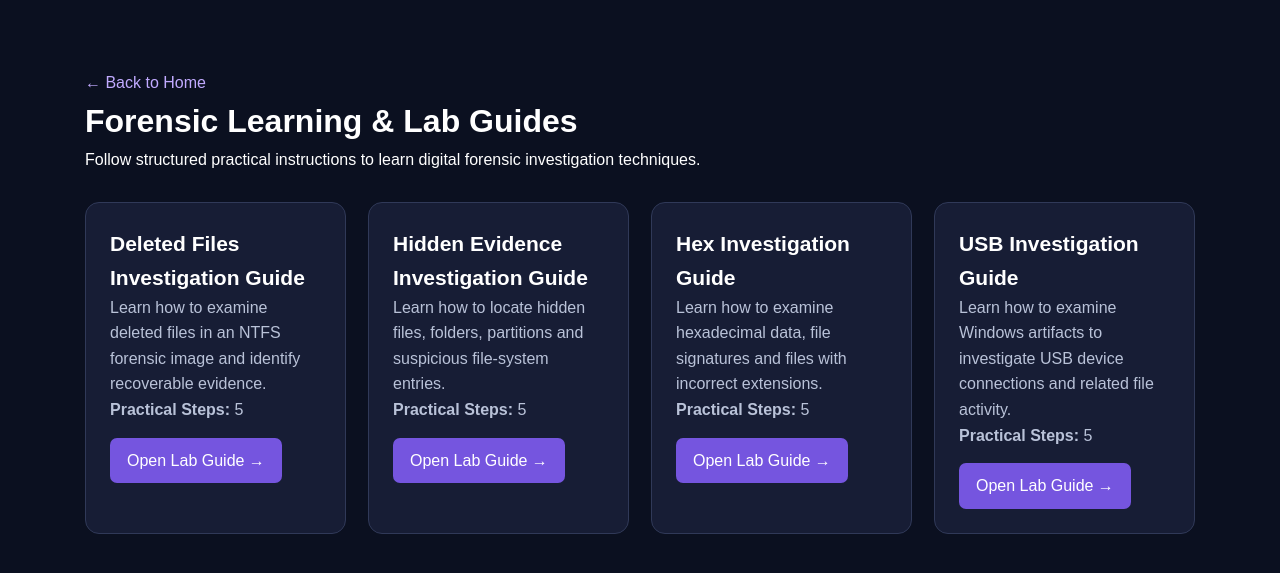
After one commit to Qalb-Creater/ForenQuest, a Flask app: page /guides in a window 1280 px wide. The commit adds this page. Shown: the top 573 px of the page. Run offline with Flask 3, Linux system fonts and the light colour scheme.

Commit message:
Build forensic learning and lab guides

```diff
--- a/app/__init__.py
+++ b/app/__init__.py
@@ -1,6 +1,7 @@
 
 from flask import Flask, render_template, abort
 from app.cases import CASES
+from app.guides import GUIDES
 
 
 def create_app():
@@ -31,4 +32,24 @@ def create_app():
             case=selected_case
         )
 
+    @app.route("/guides")
+    def guide_library():
+        return render_template("guides.html", guides=GUIDES)
+
+    @app.route("/guides/<case_id>")
+    def guide_detail(case_id):
+        selected_guide = next(
+            (guide for guide in GUIDES
+             if guide["case_id"] == case_id),
+            None
+        )
+
+        if selected_guide is None:
+            abort(404)
+
+        return render_template(
+            "guide_detail.html",
+            guide=selected_guide
+        )
+
     return app
--- /dev/null
+++ b/app/guides.py
@@ -0,0 +1,247 @@
+
+GUIDES = [
+    {
+        "case_id": "deleted-files",
+        "title": "Deleted Files Investigation Guide",
+        "introduction": (
+            "Learn how to examine deleted files in an NTFS "
+            "forensic image and identify recoverable evidence."
+        ),
+        "tools": ["FTK Imager", "Autopsy", "PhotoRec"],
+        "prerequisites": [
+            "Basic understanding of files and folders.",
+            "Familiarity with NTFS file systems.",
+            "A forensic image or practice evidence package."
+        ],
+        "steps": [
+            {
+                "title": "Prepare the forensic evidence",
+                "instructions": (
+                    "Open the supplied forensic image using your "
+                    "forensic imaging or examination software. "
+                    "Keep the original evidence unchanged."
+                )
+            },
+            {
+                "title": "Examine the file system",
+                "instructions": (
+                    "Use Autopsy to examine the NTFS file system. "
+                    "Review the directory structure and identify "
+                    "available file-system information."
+                )
+            },
+            {
+                "title": "Locate deleted files",
+                "instructions": (
+                    "Review deleted-file entries and the Recycle Bin. "
+                    "Look for deleted PDF, DOCX and JPG files."
+                )
+            },
+            {
+                "title": "Examine unallocated space",
+                "instructions": (
+                    "Inspect unallocated space for traces of deleted "
+                    "file content. Use PhotoRec where appropriate "
+                    "to attempt file recovery."
+                )
+            },
+            {
+                "title": "Record your findings",
+                "instructions": (
+                    "Record the file names, file types, locations "
+                    "and recovery results. Preserve relevant evidence "
+                    "details for your investigation report."
+                )
+            }
+        ],
+        "questions": [
+            "What is a deleted file?",
+            "What is unallocated space?",
+            "Why can deleted files sometimes be recovered?",
+            "What information did you recover from the evidence?"
+        ]
+    },
+    {
+        "case_id": "hidden-evidence",
+        "title": "Hidden Evidence Investigation Guide",
+        "introduction": (
+            "Learn how to locate hidden files, folders, partitions "
+            "and suspicious file-system entries."
+        ),
+        "tools": ["Autopsy", "The Sleuth Kit", "TestDisk"],
+        "prerequisites": [
+            "Basic knowledge of disk partitions.",
+            "Understanding of files and directories.",
+            "A forensic image or practice evidence package."
+        ],
+        "steps": [
+            {
+                "title": "Load the evidence",
+                "instructions": (
+                    "Open the forensic image in Autopsy and "
+                    "review its available volumes and partitions."
+                )
+            },
+            {
+                "title": "Inspect hidden files and folders",
+                "instructions": (
+                    "Examine the directory structure and look for "
+                    "files or folders marked as hidden."
+                )
+            },
+            {
+                "title": "Examine file-system entries",
+                "instructions": (
+                    "Use The Sleuth Kit to inspect relevant "
+                    "file-system metadata and entries. Compare "
+                    "suspicious entries with normal files."
+                )
+            },
+            {
+                "title": "Review partition information",
+                "instructions": (
+                    "Use TestDisk to examine partition information "
+                    "and identify partitions that may not be "
+                    "normally visible."
+                )
+            },
+            {
+                "title": "Document suspicious evidence",
+                "instructions": (
+                    "Record the location, metadata and characteristics "
+                    "of each suspicious file or partition. "
+                    "Do not assume hidden means malicious."
+                )
+            }
+        ],
+        "questions": [
+            "What is a hidden file?",
+            "How can a file be marked as hidden?",
+            "What is a disk partition?",
+            "Why should investigators examine file-system metadata?"
+        ]
+    },
+    {
+        "case_id": "hex-investigation",
+        "title": "Hex Investigation Guide",
+        "introduction": (
+            "Learn how to examine hexadecimal data, file signatures "
+            "and files with incorrect extensions."
+        ),
+        "tools": ["HxD", "WinHex", "ImHex"],
+        "prerequisites": [
+            "Basic understanding of binary and hexadecimal values.",
+            "Knowledge of common file extensions.",
+            "Sample files prepared for examination."
+        ],
+        "steps": [
+            {
+                "title": "Select a sample file",
+                "instructions": (
+                    "Open a supplied sample file in a hex editor. "
+                    "Work on a copy rather than modifying the original."
+                )
+            },
+            {
+                "title": "Examine the hexadecimal header",
+                "instructions": (
+                    "Inspect the beginning of the file and identify "
+                    "its header bytes."
+                )
+            },
+            {
+                "title": "Identify the file signature",
+                "instructions": (
+                    "Compare the observed header bytes with known "
+                    "file signatures to determine the likely file type."
+                )
+            },
+            {
+                "title": "Compare the extension",
+                "instructions": (
+                    "Compare the actual file signature with the "
+                    "file extension. Identify any mismatch."
+                )
+            },
+            {
+                "title": "Record the analysis",
+                "instructions": (
+                    "Document the observed bytes, expected signature, "
+                    "file extension and your conclusion. Note any "
+                    "corruption or embedded content you identify."
+                )
+            }
+        ],
+        "questions": [
+            "What is hexadecimal representation?",
+            "What is a file signature?",
+            "Why can a file extension be misleading?",
+            "What is the difference between a file header and its extension?"
+        ]
+    },
+    {
+        "case_id": "usb-investigation",
+        "title": "USB Investigation Guide",
+        "introduction": (
+            "Learn how to examine Windows artifacts to investigate "
+            "USB device connections and related file activity."
+        ),
+        "tools": [
+            "Autopsy",
+            "KAPE",
+            "Registry Explorer",
+            "MFTECmd"
+        ],
+        "prerequisites": [
+            "Basic knowledge of Windows operating systems.",
+            "Understanding of Windows Registry.",
+            "A prepared Windows forensic evidence package."
+        ],
+        "steps": [
+            {
+                "title": "Prepare Windows evidence",
+                "instructions": (
+                    "Open the supplied forensic evidence package. "
+                    "Identify the available Windows artifacts and "
+                    "preserve the original evidence."
+                )
+            },
+            {
+                "title": "Identify USB device artifacts",
+                "instructions": (
+                    "Use Registry Explorer to examine relevant "
+                    "Windows Registry information about connected "
+                    "USB storage devices."
+                )
+            },
+            {
+                "title": "Examine Windows artifacts",
+                "instructions": (
+                    "Use KAPE to collect or process the relevant "
+                    "Windows artifacts from a forensic working copy."
+                )
+            },
+            {
+                "title": "Analyze file-system activity",
+                "instructions": (
+                    "Use MFTECmd to examine available NTFS metadata "
+                    "and identify relevant file activity."
+                )
+            },
+            {
+                "title": "Build an investigation timeline",
+                "instructions": (
+                    "Compare device information and file-system "
+                    "timestamps. Record what the artifacts support "
+                    "and note any limitations."
+                )
+            }
+        ],
+        "questions": [
+            "What is a USB device artifact?",
+            "Where can Windows store USB connection information?",
+            "What is the Windows Registry?",
+            "How can investigators correlate device and file activity?"
+        ]
+    }
+]
--- /dev/null
+++ b/app/templates/guides.html
@@ -0,0 +1,110 @@
+
+<!DOCTYPE html>
+<html lang="en">
+<head>
+    <meta charset="UTF-8">
+    <meta name="viewport" content="width=device-width, initial-scale=1.0">
+    <title>Lab Guides | ForenQuest</title>
+
+    <link rel="stylesheet"
+          href="{{ url_for('static', filename='css/style.css') }}">
+
+    <style>
+        .guide-container {
+            max-width: 1150px;
+            margin: 50px auto;
+            padding: 20px;
+        }
+
+        .guide-grid {
+            display: grid;
+            grid-template-columns: repeat(auto-fit, minmax(240px, 1fr));
+            gap: 22px;
+            margin-top: 30px;
+        }
+
+        .guide-card {
+            background: #171d35;
+            border: 1px solid #303958;
+            border-radius: 14px;
+            padding: 24px;
+        }
+
+        .guide-card h2 {
+            color: #ffffff;
+            font-size: 21px;
+        }
+
+        .guide-card p {
+            color: #b9c2d8;
+            line-height: 1.6;
+        }
+
+        .guide-card a {
+            display: inline-block;
+            margin-top: 15px;
+            padding: 10px 17px;
+            background: #7555df;
+            color: white;
+            text-decoration: none;
+            border-radius: 7px;
+        }
+
+        .guide-card a:hover {
+            background: #9278f0;
+        }
+
+        .guide-back {
+            color: #c1aaff;
+            text-decoration: none;
+        }
+    </style>
+</head>
+
+<body>
+
+<div class="guide-container">
+
+    <a class="guide-back" href="{{ url_for('home') }}">
+        ← Back to Home
+    </a>
+
+    <h1>Forensic Learning & Lab Guides</h1>
+
+    <p>
+        Follow structured practical instructions to learn
+        digital forensic investigation techniques.
+    </p>
+
+    <div class="guide-grid">
+
+        {% for guide in guides %}
+
+        <div class="guide-card">
+
+            <h2>{{ guide.title }}</h2>
+
+            <p>{{ guide.introduction }}</p>
+
+            <p>
+                <strong>Practical Steps:</strong>
+                {{ guide.steps|length }}
+            </p>
+
+            <a href="{{ url_for(
+                'guide_detail',
+                case_id=guide.case_id
+            ) }}">
+                Open Lab Guide →
+            </a>
+
+        </div>
+
+        {% endfor %}
+
+    </div>
+
+</div>
+
+</body>
+</html>
```
Also changed, not shown: app/templates/guide_detail.html (added, +156 -0 lines), app/templates/index.html (+6 -5 lines).
